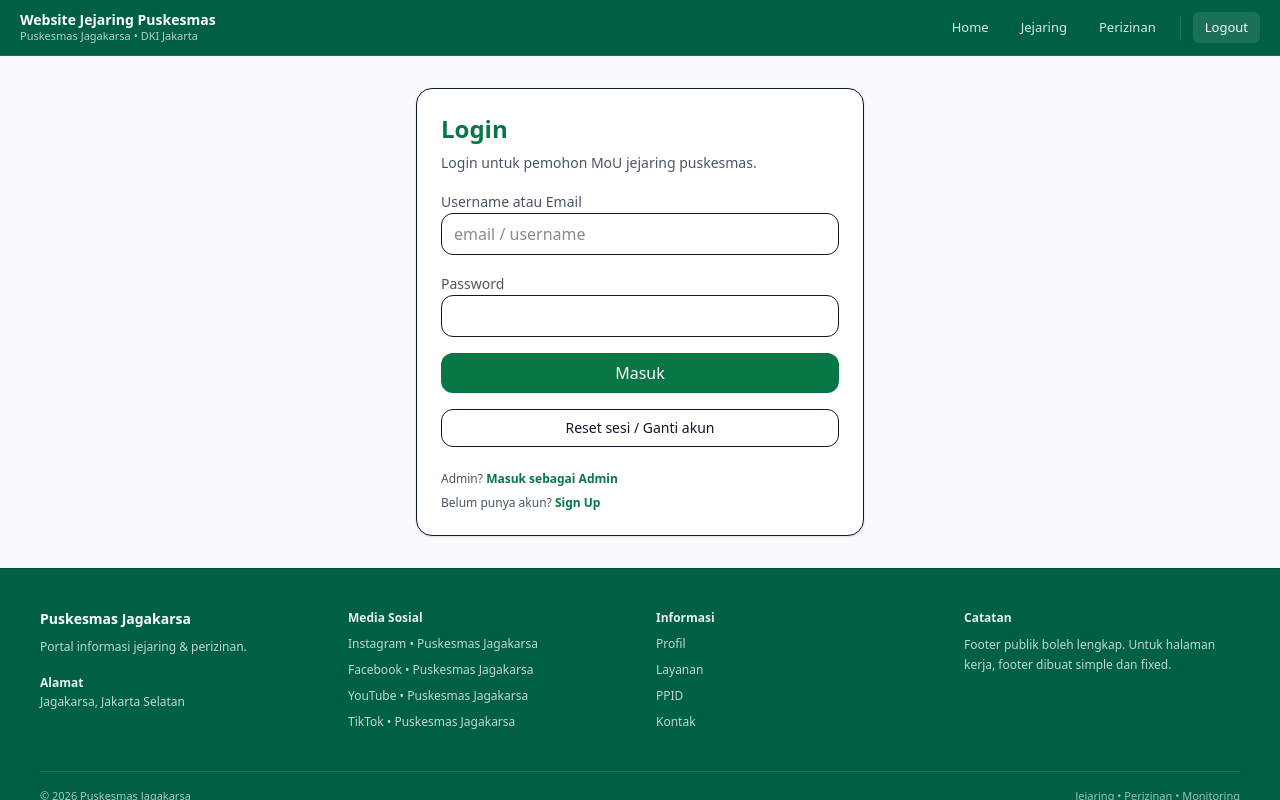
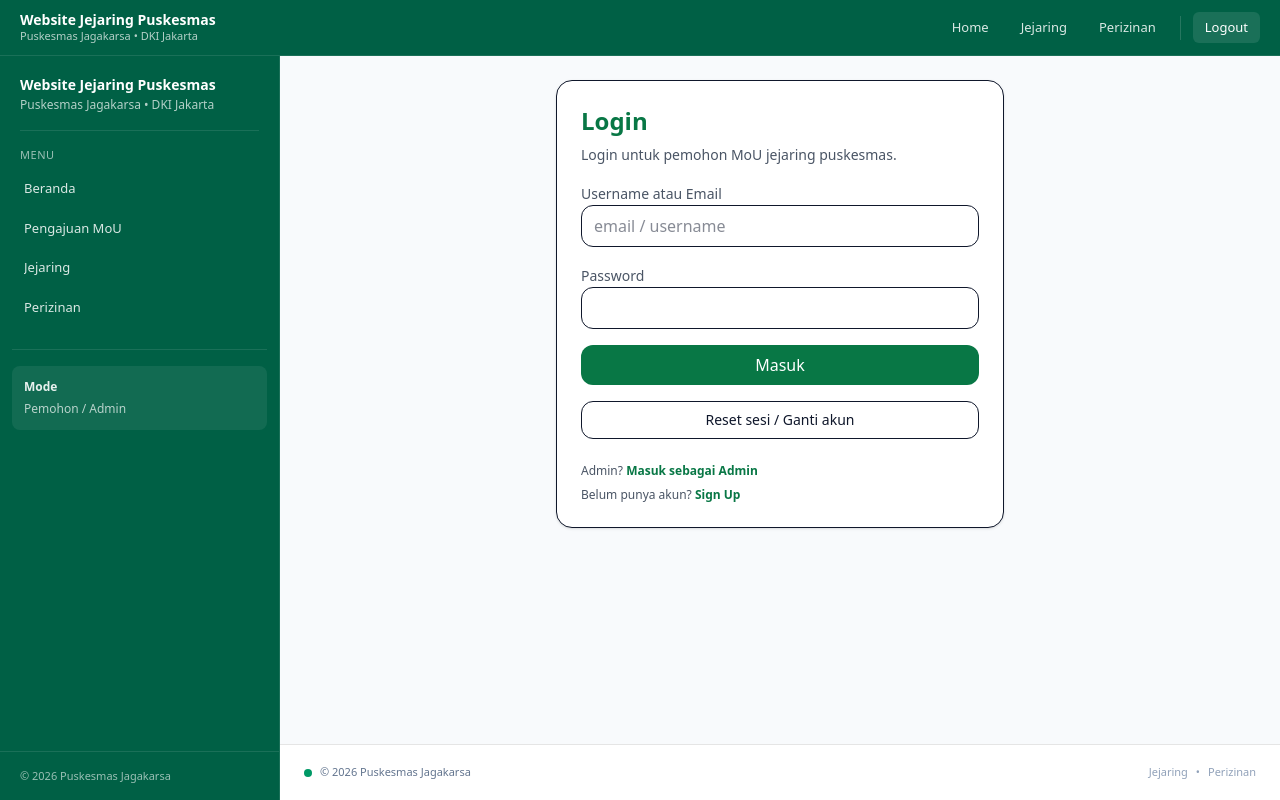
Before and after one commit to fajars97-cpu/website-jejaring-puskesmas, a React (Vite) app: page /#/login in a window 1280 px wide. Built offline with nearby package versions, Linux system fonts and the light colour scheme.

Commit message:
perbaikan tampilan

```diff
--- a/src/layout/Footbar.jsx
+++ b/src/layout/Footbar.jsx
@@ -1,55 +1,27 @@
 import React from "react";
+import BrandLogo from "./parts/BrandLogo";
 
-export default function Footbar({ variant = "app" }) {
-  if (variant === "public") {
+/**
+ * variant:
+ * - "public": footer rame (konten asli kamu, UNCHANGED)
+ * - "app": footer simple (buat pemohon/admin) -> cocok fixed
+ */
+export default function Footbar({ SOCIAL_LINKS = [], QUICK_LINKS = [], variant = "public" }) {
+  if (variant === "app") {
+    // APP footer: simple, workplace
     return (
-      <footer className="border-t border-black/10 bg-emerald-800 text-white">
-        <div className="w-full px-4 py-10 md:px-6">
-          <div className="mx-auto w-full max-w-300">
-            <div className="grid gap-8 md:grid-cols-4">
-              <div>
-                <div className="text-sm font-semibold">Puskesmas Jagakarsa</div>
-                <div className="mt-2 text-[12px] text-white/75 leading-relaxed">
-                  Portal informasi jejaring & perizinan.
-                </div>
-
-                <div className="mt-4 text-[12px] text-white/75 leading-relaxed">
-                  <div className="font-semibold text-white/90">Alamat</div>
-                  <div>Jagakarsa, Jakarta Selatan</div>
-                </div>
-              </div>
-
-              <div>
-                <div className="text-[12px] font-semibold text-white/90">Media Sosial</div>
-                <ul className="mt-2 space-y-2 text-[12px] text-white/75">
-                  <li>Instagram • Puskesmas Jagakarsa</li>
-                  <li>Facebook • Puskesmas Jagakarsa</li>
-                  <li>YouTube • Puskesmas Jagakarsa</li>
-                  <li>TikTok • Puskesmas Jagakarsa</li>
-                </ul>
-              </div>
-
-              <div>
-                <div className="text-[12px] font-semibold text-white/90">Informasi</div>
-                <ul className="mt-2 space-y-2 text-[12px] text-white/75">
-                  <li>Profil</li>
-                  <li>Layanan</li>
-                  <li>PPID</li>
-                  <li>Kontak</li>
-                </ul>
-              </div>
-
-              <div>
-                <div className="text-[12px] font-semibold text-white/90">Catatan</div>
-                <div className="mt-2 text-[12px] text-white/75 leading-relaxed">
-                  Footer publik boleh lengkap. Untuk halaman kerja, footer dibuat simple dan fixed.
-                </div>
-              </div>
+      <footer className="h-14 border-t border-black/10 bg-white">
+        <div className="h-full px-4 md:px-6">
+          <div className="mx-auto h-full w-full max-w-[1400px] flex items-center justify-between text-[11px] text-slate-500">
+            <div className="flex items-center gap-2 min-w-0">
+              <span className="inline-flex h-2 w-2 rounded-full bg-emerald-600" aria-hidden="true" />
+              <span className="truncate">© {new Date().getFullYear()} Puskesmas Jagakarsa</span>
             </div>
 
-            <div className="mt-10 flex flex-col gap-2 border-t border-white/10 pt-4 text-[11px] text-white/65 md:flex-row md:items-center md:justify-between">
-              <div>© {new Date().getFullYear()} Puskesmas Jagakarsa</div>
-              <div className="text-white/60">Jejaring • Perizinan • Monitoring</div>
+            <div className="flex items-center gap-2 text-slate-400">
+              <span className="hidden sm:inline">Jejaring</span>
+              <span className="hidden sm:inline">•</span>
+              <span className="truncate">Perizinan</span>
             </div>
           </div>
         </div>
@@ -57,22 +29,108 @@ export default function Footbar({ variant = "app" }) {
     );
   }
 
-  // APP footer: fixed, simple, workplace vibe (height ~56px)
+  // =========================
+  // PUBLIC footer (ASLI KAMU)
+  // =========================
   return (
-    <footer className="h-14 border-t border-black/10 bg-white">
-      <div className="h-full px-4 md:px-6">
-        <div className="mx-auto h-full w-full max-w-350 flex items-center justify-between text-[11px] text-slate-500">
-          <div className="flex items-center gap-2 min-w-0">
-            <span className="inline-flex h-2 w-2 rounded-full bg-emerald-600" aria-hidden="true" />
-            <span className="truncate">© {new Date().getFullYear()} Puskesmas Jagakarsa</span>
+    <footer className="border-t border-black/10 bg-emerald-950 text-white">
+      <div className="mx-auto max-w-6xl px-4 py-10 md:px-6">
+        <div className="grid gap-8 md:grid-cols-4">
+          {/* 1: Identitas */}
+          <div>
+            <div className="flex items-center gap-3">
+              <BrandLogo />
+              <div>
+                <div className="text-base font-extrabold">Puskesmas Jagakarsa</div>
+                <div className="text-xs text-white/70">Portal Informasi Jejaring</div>
+              </div>
+            </div>
+
+            <div className="mt-4 space-y-2 text-sm text-white/80">
+              <div>
+                <div className="font-semibold text-white/90">Alamat</div>
+                <div>Jl. Sirsak No 1 RT.001/02 Jagakarsa</div>
+                <div>Jakarta Selatan, DKI Jakarta 12630</div>
+              </div>
+              <div>
+                <div className="font-semibold text-white/90">Telepon</div>
+                <div>081389685271 (Senin–Jumat 07:30–15:00 WIB, IGD 24 Jam)</div>
+              </div>
+              <div>
+                <div className="font-semibold text-white/90">Email Jejaring</div>
+                <div className="wrap-break-word">jaring.jejaringjagakarsa@gmail.com</div>
+              </div>
+            </div>
           </div>
 
-          <div className="flex items-center gap-2 text-slate-400">
-            <span className="hidden sm:inline">Versi</span>
-            <span className="rounded bg-slate-100 px-2 py-0.5 text-slate-600">v1</span>
-            <span className="hidden sm:inline">•</span>
-            <span className="truncate">Jejaring • Perizinan</span>
+          {/* 2: Sosmed */}
+          <div>
+            <div className="text-base font-extrabold">Media Sosial</div>
+            <div className="mt-3 grid gap-2">
+              {SOCIAL_LINKS.map((s) => (
+                <a
+                  key={s.label}
+                  href={s.href}
+                  target="_blank"
+                  rel="noreferrer"
+                  className="rounded-xl bg-white/10 px-3 py-2 text-sm font-semibold text-white hover:bg-white/15"
+                >
+                  {s.label} • {s.text}
+                </a>
+              ))}
+            </div>
           </div>
+
+          {/* 3: Informasi */}
+          <div>
+            <div className="text-base font-extrabold">Informasi</div>
+            <div className="mt-3 space-y-3">
+              <div className="rounded-2xl bg-white/10 p-3">
+                <div className="text-sm font-semibold">Tautan Cepat</div>
+                <div className="mt-2 grid gap-2 text-sm">
+                  {QUICK_LINKS.map((q) => (
+                    <a
+                      key={q.label}
+                      className="rounded-xl bg-white/10 px-3 py-2 hover:bg-white/15"
+                      href={q.href}
+                      target={q.href?.startsWith("http") ? "_blank" : undefined}
+                      rel={q.href?.startsWith("http") ? "noreferrer" : undefined}
+                    >
+                      {q.label}
+                    </a>
+                  ))}
+                </div>
+              </div>
+
+              <div className="rounded-2xl bg-white/10 p-3">
+                <div className="text-sm font-semibold">Catatan</div>
+                <div className="mt-1 text-sm text-white/80">
+                  Footer ini bisa kamu sesuaikan ke format “portal resmi” tanpa ganggu halaman lain.
+                </div>
+              </div>
+            </div>
+          </div>
+
+          {/* 4: Lokasi */}
+          <div>
+            <div className="text-base font-extrabold">Lokasi</div>
+            <div className="mt-3 overflow-hidden rounded-2xl bg-white/10">
+              <div className="aspect-4/3">
+                <iframe
+                  title="Lokasi Puskesmas Jagakarsa"
+                  className="h-full w-full"
+                  loading="lazy"
+                  referrerPolicy="no-referrer-when-downgrade"
+                  src="https://www.google.com/maps/embed?pb=!1m14!1m8!1m3!1d15861.904188956349!2d106.8188667!3d-6.3323176!3m2!1i1024!2i768!4f13.1!3m3!1m2!1s0x2e69ee7f625bb24b%3A0x7dc3f4d6080c4ee8!2sPUSKESMAS%20KECAMATAN%20JAGAKARSA!5e0!3m2!1sid!2sid!4v1769563441091!5m2!1sid!2sid"
+                />
+              </div>
+            </div>
+          </div>
+        </div>
+
+        <div className="mt-8 flex flex-col gap-2 border-t border-white/15 pt-6 text-sm text-white/75 md:flex-row md:items-center md:justify-between">
+          <div>© {new Date().getFullYear()} Puskesmas Jagakarsa</div>
+          <div className="text-white/60">Jejaring • Perizinan • Monitoring</div>
         </div>
       </div>
     </footer>
--- a/src/layout/Layout.jsx
+++ b/src/layout/Layout.jsx
@@ -10,27 +10,21 @@ export default function Layout() {
   const location = useLocation();
   const [mobileOpen, setMobileOpen] = useState(false);
 
-  // Kamu bisa sesuaikan pattern app area tanpa ubah routing inti
-  const isAppArea = useMemo(() => {
+  // PUBLIC hanya 3 halaman ini (sesuai request kamu).
+  // Semua selain ini dianggap APP (login/pemohon/admin).
+  const isPublic = useMemo(() => {
     const p = location.pathname;
-    return p.startsWith("/admin") || p.startsWith("/pemohon") || p.startsWith("/app");
+    return p === "/" || p.startsWith("/jejaring") || p.startsWith("/perizinan");
   }, [location.pathname]);
 
-  // Auto-close drawer on route change
+  useEffect(() => setMobileOpen(false), [location.pathname]);
+
   useEffect(() => {
-    setMobileOpen(false);
-  }, [location.pathname]);
-
-  // ESC closes drawer
-  useEffect(() => {
-    const onKeyDown = (e) => {
-      if (e.key === "Escape") setMobileOpen(false);
-    };
+    const onKeyDown = (e) => e.key === "Escape" && setMobileOpen(false);
     window.addEventListener("keydown", onKeyDown);
     return () => window.removeEventListener("keydown", onKeyDown);
   }, []);
 
-  // Lock body scroll when drawer open
   useEffect(() => {
     if (!mobileOpen) return;
     const prev = document.body.style.overflow;
@@ -40,7 +34,7 @@ export default function Layout() {
     };
   }, [mobileOpen]);
 
-  // Swipe gesture state (mobile)
+  // Swipe gestures for burger
   const touchRef = useRef({
     tracking: false,
     startX: 0,
@@ -81,21 +75,12 @@ export default function Layout() {
     const ady = Math.abs(dy);
     const dt = Date.now() - s.startT;
 
-    // filter noise
     if (dt > 700) return;
     if (ady > 48) return;
     if (adx < 72) return;
 
-    // Open: swipe right from left edge
-    if (!mobileOpen && s.startX <= 24 && dx > 0) {
-      setMobileOpen(true);
-      return;
-    }
-
-    // Close: swipe left
-    if (mobileOpen && dx < 0) {
-      setMobileOpen(false);
-    }
+    if (!mobileOpen && s.startX <= 24 && dx > 0) setMobileOpen(true);
+    if (mobileOpen && dx < 0) setMobileOpen(false);
   };
 
   return (
@@ -105,54 +90,48 @@ export default function Layout() {
       onTouchMove={onTouchMove}
       onTouchEnd={onTouchEnd}
     >
-      {/* Shell: page tidak scroll, hanya area tertentu */}
       <div className="h-dvh overflow-hidden">
         {/* Topbar fixed */}
         <div className="sticky top-0 z-50">
-          <Topbar onMenuClick={() => setMobileOpen(true)} />
+          <Topbar onMenuClick={() => setMobileOpen(true)} mode={isPublic ? "public" : "app"} />
         </div>
 
-        {/* BODY */}
-        {isAppArea ? (
-          // APP SHELL: sidebar fixed + content scroll + footer fixed
+        {isPublic ? (
+          // PUBLIC: scroll normal, footer public ikut scroll
+          <div className="h-[calc(100dvh-3.5rem)] overflow-y-auto">
+            <main className="px-4 py-8 md:px-6">
+              <div className="mx-auto w-full max-w-300">
+                <Outlet />
+              </div>
+            </main>
+
+            {/* Footer PUBLIC (rame) */}
+            <Footbar variant="public" />
+          </div>
+        ) : (
+          // APP: sidebar fixed, hanya konten scroll, footer fixed simple
           <div className="grid h-[calc(100dvh-3.5rem)] md:grid-cols-[280px_1fr]">
-            {/* Sidebar fixed */}
             <aside className="hidden md:block h-full bg-emerald-800 border-r border-white/10">
               <Sidebar />
             </aside>
 
-            {/* Content column */}
-            <section className="relative h-full min-w-0 bg-slate-50">
-              {/* Scrollable content area.
-                  pb-[56px] biar konten terakhir nggak ketutup footer fixed (tinggi footer app 56px) */}
-              <div className="h-full overflow-y-auto pb-[56px]">
+            <section className="relative h-full min-w-0">
+              <div className="h-full overflow-y-auto pb-14">
                 <main className="px-4 py-6 md:px-6">
-                  <div className="mx-auto w-full max-w-[1400px]">
+                  <div className="mx-auto w-full max-w-350">
                     <Outlet />
                   </div>
                 </main>
               </div>
 
-              {/* Footer fixed di bawah kolom konten */}
+              {/* Footer APP (simple fixed) */}
               <div className="absolute bottom-0 left-0 right-0">
                 <Footbar variant="app" />
               </div>
             </section>
           </div>
-        ) : (
-          // PUBLIC: scroll normal + footer rame ikut scroll
-          <div className="h-[calc(100dvh-3.5rem)] overflow-y-auto">
-            <main className="px-4 py-8 md:px-6">
-              <div className="mx-auto w-full max-w-[1200px]">
-                <Outlet />
-              </div>
-            </main>
-
-            <Footbar variant="public" />
-          </div>
         )}
 
-        {/* Mobile drawer overlay */}
         <Burgerbar open={mobileOpen} onClose={() => setMobileOpen(false)} />
       </div>
     </div>
```
